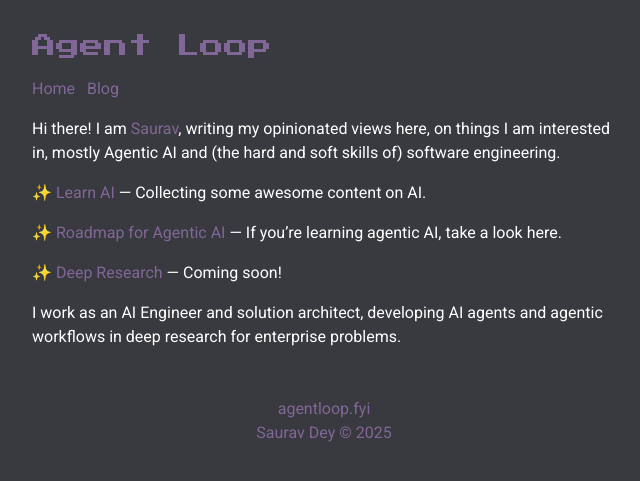
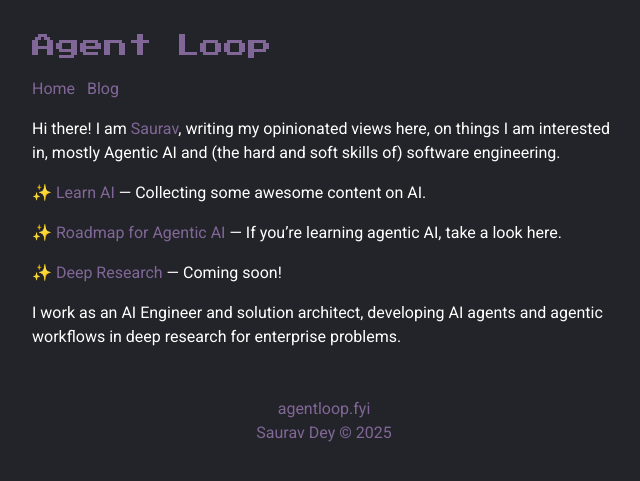
Before and after one commit to agentloopfyi/agentloopfyi.github.io, a Jekyll site: the page built from index.markdown, in a window 1280 px wide. Shown: the top 481 px of the page, without its empty margins (316-956 px from the left). Built offline with Jekyll 4.4.1, drawn with Linux system fonts in a browser that asks for light colours.

Commit message:
Update main.css

```diff
--- a/css/main.css
+++ b/css/main.css
@@ -1,5 +1,5 @@
 body {
-  background-color: #393A3F;
+  background-color: #232429;
   /* background-image: linear-gradient(to right, rgba(0, 255, 0, 0.2), rgba(0, 0, 255, 0.2), rgba(0, 0, 255, 0.4)), url('bg-tint.png');
   background-size: cover; */
   color: white;
```
